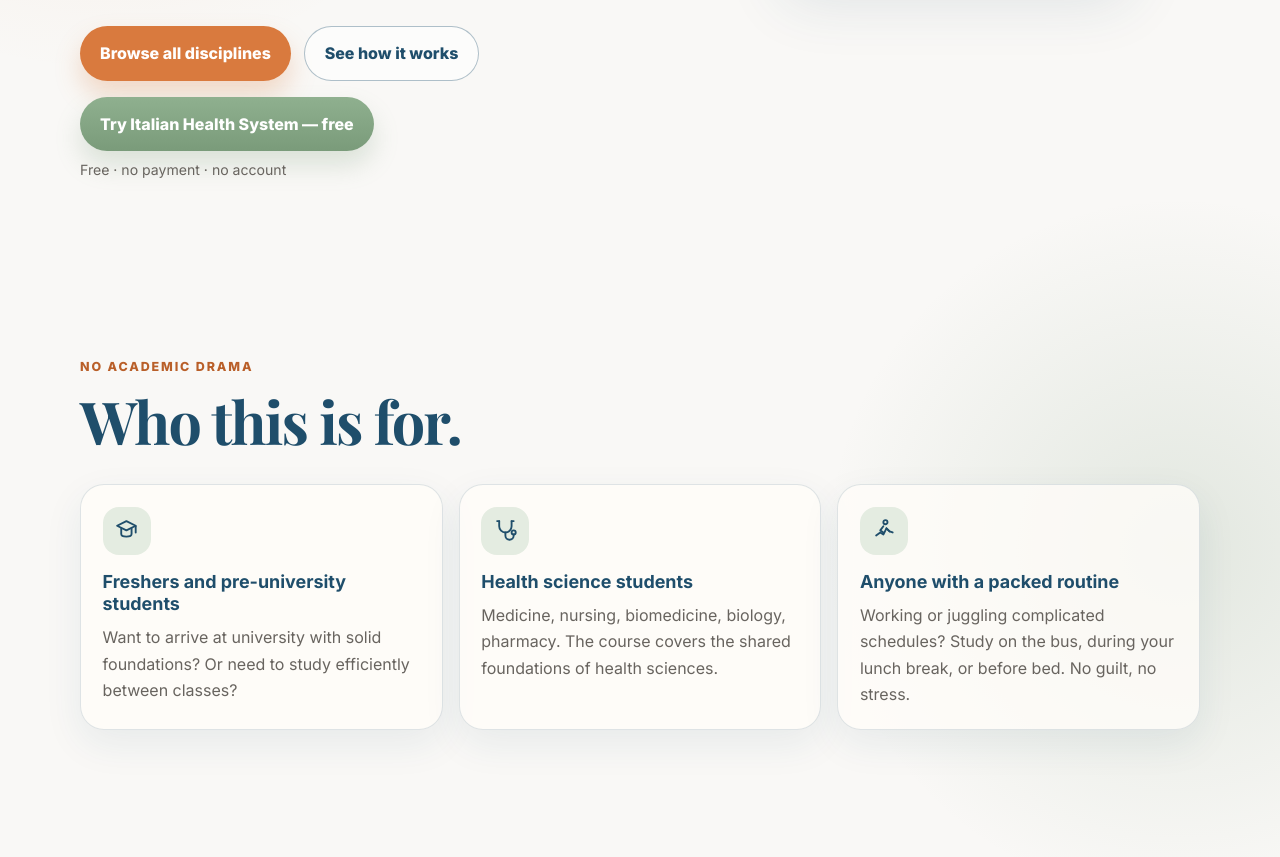
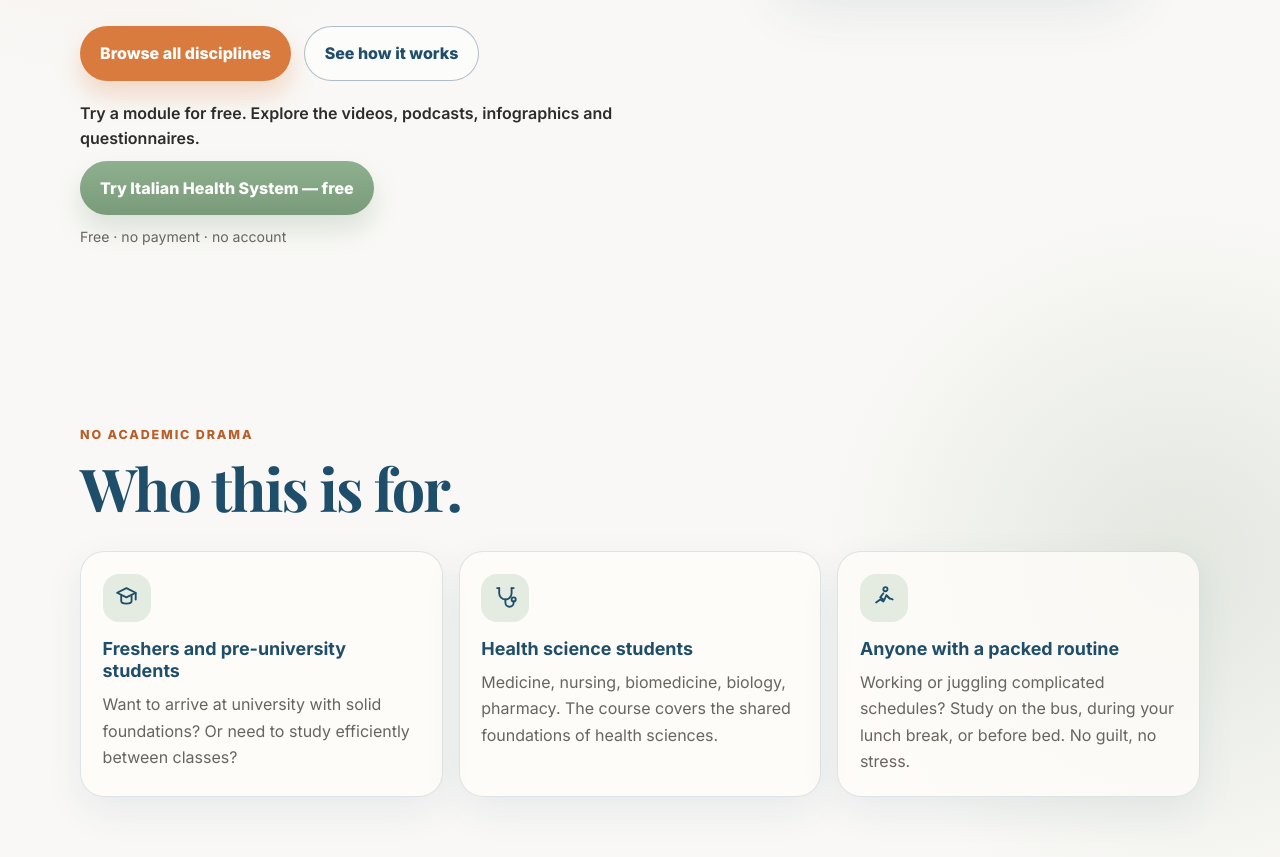
Before and after one commit to cristyyalbertyy-hub/MedicalScience, a website: page index.html in a window 1280 px wide. Shown: the part 824-1681 px from the top of the page. Drawn offline with nearby package versions, Linux system fonts and the light colour scheme.

Commit message:
Add intro copy above the free Italian Health System hero CTA.
Clarifies that visitors can try a module and explore videos, podcasts, infographics and questionnaires.

Co-authored-by: Cursor <cursoragent@cursor.com>

```diff
--- a/i18n.es.js
+++ b/i18n.es.js
@@ -126,6 +126,8 @@ SITE_LOCALES.es = {
       lead: "Estudia anatomía, fisiología, genética y mucho más. En vídeos cortos, podcasts para el autobús y ejercicios interactivos. Todo dentro de la app Studio9.",
       ctaDisciplines: "Ver todas las disciplinas",
       ctaHow: "Ver cómo funciona",
+      ctaFreeIntro:
+        "Prueba un módulo gratis. Explora los vídeos, podcasts, infografías y cuestionarios.",
       ctaFreeItalian: "Probar Italian Health System — gratis",
       ctaFreeHint: "Gratis · sin pago · sin cuenta",
       mediaAria: "App Studio9 con vista general de un curso, capítulos y resumen del programa",
--- a/i18n.fr.js
+++ b/i18n.fr.js
@@ -126,6 +126,8 @@ SITE_LOCALES.fr = {
       lead: "Étudiez l'anatomie, la physiologie, la génétique et bien plus encore. En courtes vidéos, podcasts pour le bus et exercices interactifs. Le tout dans l'app Studio9.",
       ctaDisciplines: "Voir toutes les disciplines",
       ctaHow: "Voir comment ça marche",
+      ctaFreeIntro:
+        "Essayez un module gratuitement. Explorez les vidéos, podcasts, infographies et questionnaires.",
       ctaFreeItalian: "Essayer Italian Health System — gratuit",
       ctaFreeHint: "Gratuit · sans paiement · sans compte",
       mediaAria: "App Studio9 affichant la vue d'ensemble d'un cours, les chapitres et le programme",
--- a/i18n.it.js
+++ b/i18n.it.js
@@ -126,6 +126,8 @@ SITE_LOCALES.it = {
       lead: "Studia anatomia, fisiologia, genetica e molto altro. In video brevi, podcast per l'autobus ed esercizi interattivi. Tutto dentro l'app Studio9.",
       ctaDisciplines: "Vedi tutte le discipline",
       ctaHow: "Scopri come funziona",
+      ctaFreeIntro:
+        "Prova un modulo gratis. Esplora video, podcast, infografiche e questionari.",
       ctaFreeItalian: "Prova Italian Health System — gratis",
       ctaFreeHint: "Gratis · senza pagamento · senza account",
       mediaAria: "App Studio9 con panoramica di un corso, capitoli e programma",
--- a/i18n.js
+++ b/i18n.js
@@ -131,6 +131,8 @@ const SITE_LOCALES = {
         lead: "Study anatomy, physiology, genetics and much more. In short videos, podcasts for the bus, and interactive exercises. All inside the Studio9 app.",
         ctaDisciplines: "Browse all disciplines",
         ctaHow: "See how it works",
+        ctaFreeIntro:
+          "Try a module for free. Explore the videos, podcasts, infographics and questionnaires.",
         ctaFreeItalian: "Try Italian Health System — free",
         ctaFreeHint: "Free · no payment · no account",
         mediaAria: "Studio9 app showing a course overview with chapters and syllabus",
--- a/i18n.pt.js
+++ b/i18n.pt.js
@@ -124,6 +124,8 @@ SITE_LOCALES.pt = {
       lead: "Estuda anatomia, fisiologia, genética e muito mais. Em vídeos curtos, podcasts para o autocarro e exercícios interativos. Tudo dentro da app Studio9.",
       ctaDisciplines: "Ver todas as disciplinas",
       ctaHow: "Ver como funciona",
+      ctaFreeIntro:
+        "Experimenta um módulo grátis. Explora os vídeos, podcasts, infográficos e questionários.",
       ctaFreeItalian: "Experimentar Italian Health System — grátis",
       ctaFreeHint: "Grátis · sem pagamento · sem conta",
       mediaAria: "App Studio9 com visão geral de um curso, capítulos e resumo do programa",
--- a/index.html
+++ b/index.html
@@ -62,6 +62,9 @@
             <a class="btn btn-secondary" href="precos/" data-i18n="home.hero.ctaHow">See how it works</a>
           </div>
           <div class="hero-free-cta">
+            <p class="hero-free-cta__intro" data-i18n="home.hero.ctaFreeIntro">
+              Try a module for free. Explore the videos, podcasts, infographics and questionnaires.
+            </p>
             <a
               class="btn btn-open-access"
               href="https://italian-health-system.vercel.app/"
--- a/styles.css
+++ b/styles.css
@@ -400,8 +400,17 @@ p {
   display: flex;
   flex-direction: column;
   align-items: flex-start;
-  gap: 0.45rem;
-  margin-top: 1rem;
+  gap: 0.65rem;
+  margin-top: 1.25rem;
+  max-width: 34rem;
+}
+
+.hero-free-cta__intro {
+  margin: 0;
+  font-size: 1rem;
+  line-height: 1.55;
+  color: var(--ink);
+  font-weight: 600;
 }
 
 .hero-free-cta__hint {
```
